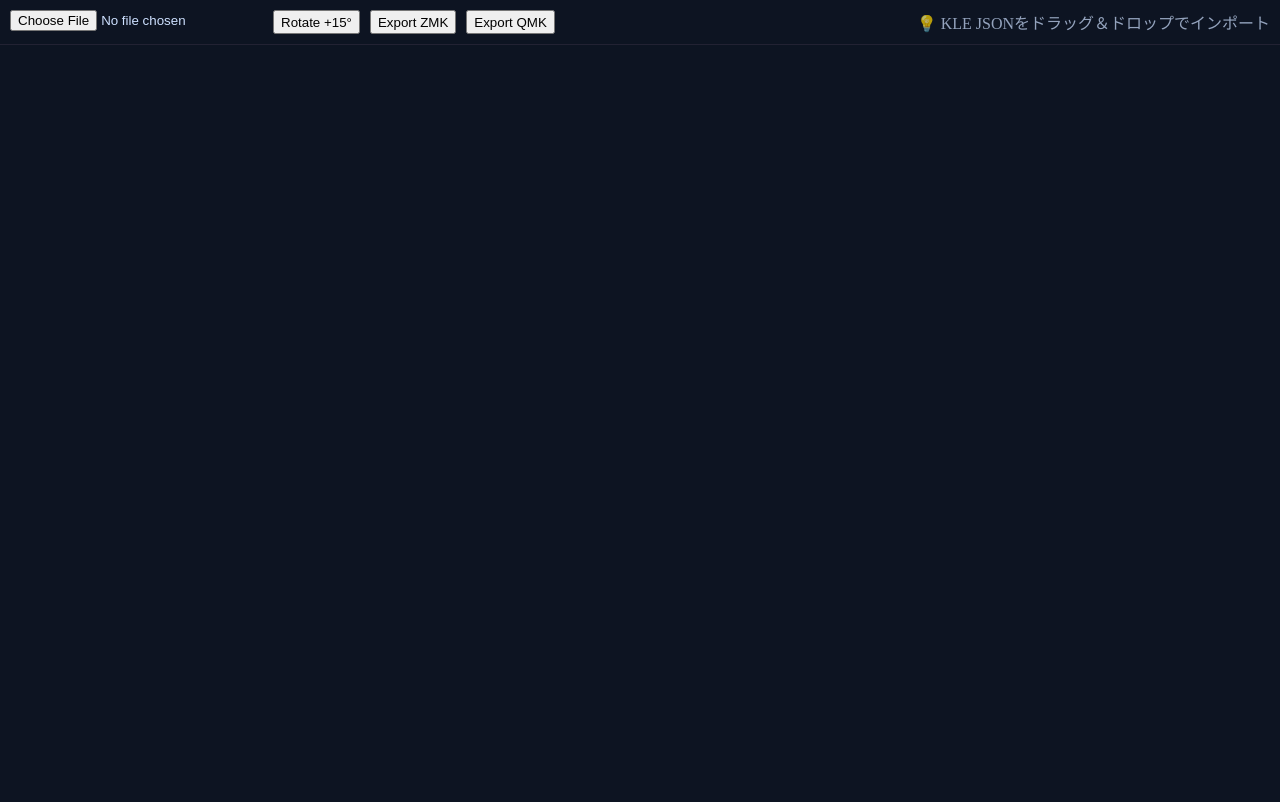
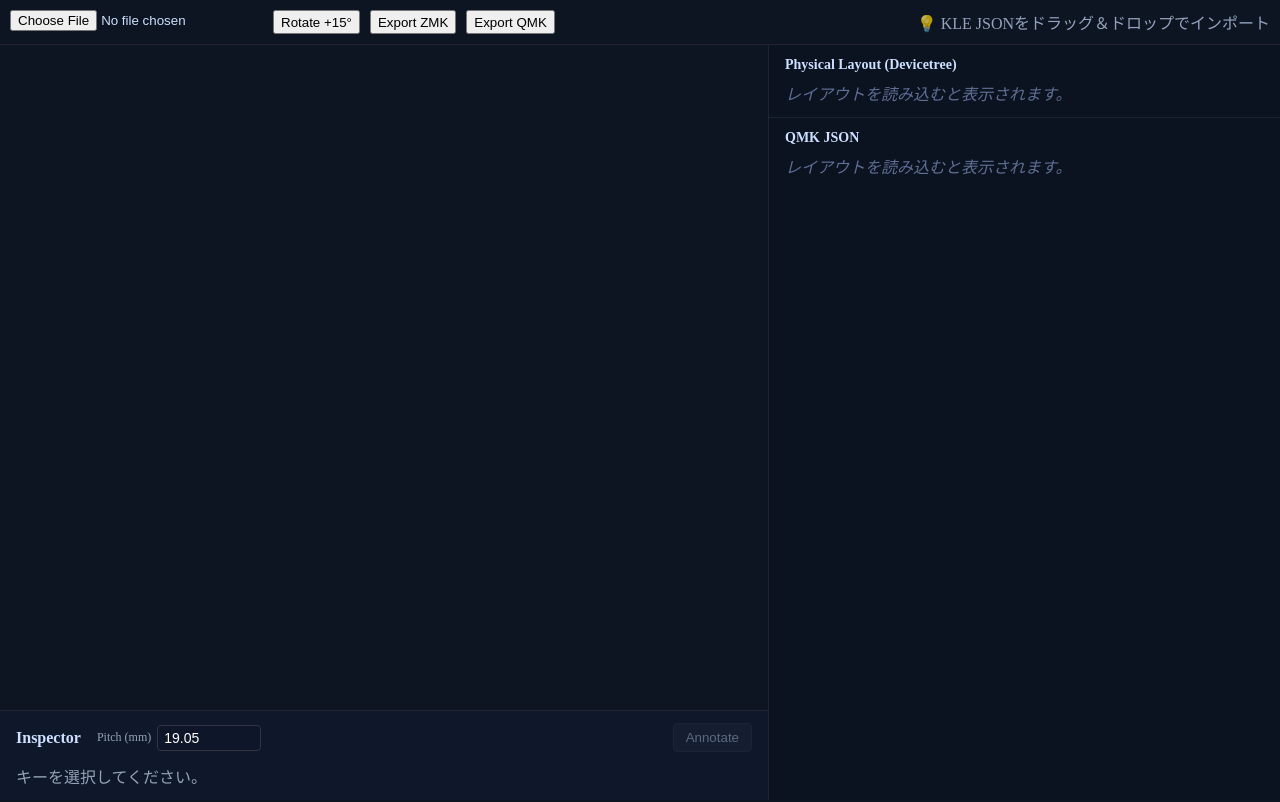
Before and after one commit to te9no/kle_modern, a React (Vite) app: page / in a window 1280 px wide. Shown: the top 802 px of the page. Built offline with nearby package versions, Linux system fonts and the light colour scheme.

Commit message:
右ペイン

```diff
--- a/src/App.tsx
+++ b/src/App.tsx
@@ -1,13 +1,33 @@
-import React from 'react';
-import { CanvasEditor } from './components/CanvasEditor';
-import { Toolbar } from './components/Toolbar';
+import React from "react";
+import { CanvasEditor } from "./components/CanvasEditor";
+import { Toolbar } from "./components/Toolbar";
+import { ExportPreview } from "./components/ExportPreview";
 
 export default function App() {
   return (
-    <div style={{ background: '#0d1422', color: '#cde0ff', height: '100vh', display: 'flex', flexDirection: 'column' }}>
+    <div
+      style={{
+        background: "#0d1422",
+        color: "#cde0ff",
+        height: "100vh",
+        display: "flex",
+        flexDirection: "column",
+      }}
+    >
       <Toolbar />
-      <div style={{ flex: 1 }}>
-        <CanvasEditor />
+      <div
+        style={{
+          flex: 1,
+          display: "flex",
+          minHeight: 0,
+        }}
+      >
+        <div style={{ flex: "1 1 60%", minWidth: 0 }}>
+          <CanvasEditor />
+        </div>
+        <div style={{ flex: "0 0 40%", minWidth: 280, maxWidth: 520 }}>
+          <ExportPreview />
+        </div>
       </div>
     </div>
   );
--- a/src/components/CanvasEditor.tsx
+++ b/src/components/CanvasEditor.tsx
@@ -1,10 +1,10 @@
 import React, { useEffect, useMemo, useRef, useState } from "react";
 import { Stage, Layer, Group, Rect, Text } from "react-konva";
 import type { KonvaEventObject } from "konva/lib/Node";
-import { useLayoutStore } from "../store/layoutStore";
+import { useLayoutStore, DEFAULT_PITCH_MM } from "../store/layoutStore";
 import type { KLEKey } from "../store/layoutStore";
 
-const UNIT = 60;
+const BASE_UNIT_PX = 60;
 const INITIAL_SCALE = 0.6;
 const STAGE_WIDTH = 2000;
 const STAGE_HEIGHT = 1200;
@@ -20,7 +20,7 @@ interface Bounds {
   offsetY: number;
 }
 
-const computeBounds = (keys: ReturnType<typeof useLayoutStore>["keys"]): Bounds => {
+const computeBounds = (keys: KLEKey[], unitPx: number): Bounds => {
   if (keys.length === 0) {
     return {
       width: STAGE_WIDTH,
@@ -34,13 +34,13 @@ const computeBounds = (keys: ReturnType<typeof useLayoutStore>["keys"]): Bounds
   const ys: number[] = [];
 
   for (const key of keys) {
-    const baseX = key.x * UNIT;
-    const baseY = key.y * UNIT;
-    const width = key.w * UNIT;
-    const height = key.h * UNIT;
+    const baseX = key.x * unitPx;
+    const baseY = key.y * unitPx;
+    const width = key.w * unitPx;
+    const height = key.h * unitPx;
 
-    const originX = key.rotationCenter.x * UNIT;
-    const originY = key.rotationCenter.y * UNIT;
+    const originX = key.rotationCenter.x * unitPx;
+    const originY = key.rotationCenter.y * unitPx;
     const angle = (key.rotationAngle * Math.PI) / 180;
 
     const corners = [
@@ -96,13 +96,13 @@ const createLabelArray = (key?: Partial<KLEKey>): string[] => {
 
 const deg2rad = (deg: number) => (deg * Math.PI) / 180;
 
-const getCornerPointsPx = (key: KLEKey): Point[] => {
-  const centerX = key.rotationCenter.x * UNIT;
-  const centerY = key.rotationCenter.y * UNIT;
-  const baseX = key.x * UNIT;
-  const baseY = key.y * UNIT;
-  const width = key.w * UNIT;
-  const height = key.h * UNIT;
+const getCornerPointsPx = (key: KLEKey, unitPx: number): Point[] => {
+  const centerX = key.rotationCenter.x * unitPx;
+  const centerY = key.rotationCenter.y * unitPx;
+  const baseX = key.x * unitPx;
+  const baseY = key.y * unitPx;
+  const width = key.w * unitPx;
+  const height = key.h * unitPx;
   const rad = deg2rad(key.rotationAngle);
   const sin = Math.sin(rad);
   const cos = Math.cos(rad);
@@ -124,13 +124,13 @@ const getCornerPointsPx = (key: KLEKey): Point[] => {
   });
 };
 
-const computeSnapOffset = (movingKey: KLEKey, allKeys: KLEKey[]): Point | null => {
-  const movingCorners = getCornerPointsPx(movingKey);
+const computeSnapOffset = (movingKey: KLEKey, allKeys: KLEKey[], unitPx: number): Point | null => {
+  const movingCorners = getCornerPointsPx(movingKey, unitPx);
   let best: { dx: number; dy: number; distance: number } | null = null;
 
   for (const other of allKeys) {
     if (other.id === movingKey.id) continue;
-    const otherCorners = getCornerPointsPx(other);
+    const otherCorners = getCornerPointsPx(other, unitPx);
     for (const movingCorner of movingCorners) {
       for (const targetCorner of otherCorners) {
         const dx = targetCorner.x - movingCorner.x;
@@ -195,6 +195,8 @@ export const CanvasEditor: React.FC = () => {
     clearSelection,
     nudgeSelected,
     selectKey,
+    unitPitch,
+    setUnitPitch,
   } = useLayoutStore();
 
   const stageRef = useRef<any>(null);
@@ -210,7 +212,9 @@ export const CanvasEditor: React.FC = () => {
   const [annotationStart, setAnnotationStart] = useState(1);
   const [annotationDigits, setAnnotationDigits] = useState(2);
 
-  const bounds = useMemo(() => computeBounds(keys), [keys]);
+  const unitPx = useMemo(() => (BASE_UNIT_PX * unitPitch) / DEFAULT_PITCH_MM, [unitPitch]);
+
+  const bounds = useMemo(() => computeBounds(keys as KLEKey[], unitPx), [keys, unitPx]);
   const activeKey = useMemo(() => {
     if (selectedKeys.length === 0) return null;
     return keys.find((k) => k.id === selectedKeys[0]) ?? null;
@@ -310,6 +314,12 @@ export const CanvasEditor: React.FC = () => {
     fontSize: 14,
   };
 
+  const compactInputStyle: React.CSSProperties = {
+    ...inputStyle,
+    width: 90,
+    padding: "4px 6px",
+  };
+
   const labelWrapperStyle: React.CSSProperties = {
     display: "flex",
     flexDirection: "column",
@@ -396,6 +406,14 @@ export const CanvasEditor: React.FC = () => {
     selectKey(nextKey.id);
   };
 
+  const handlePitchChange = (event: React.ChangeEvent<HTMLInputElement>) => {
+    const value = parseFloat(event.target.value);
+    if (Number.isNaN(value) || value <= 0) {
+      return;
+    }
+    setUnitPitch(value);
+  };
+
   const handleDragMove = (evt: KonvaEventObject<DragEvent>, keyId: string) => {
     const node = evt.target;
     const state = useLayoutStore.getState();
@@ -404,8 +422,8 @@ export const CanvasEditor: React.FC = () => {
 
     let centerX = node.x();
     let centerY = node.y();
-    let centerUnitsX = centerX / UNIT;
-    let centerUnitsY = centerY / UNIT;
+    let centerUnitsX = centerX / unitPx;
+    let centerUnitsY = centerY / unitPx;
 
     const deltaX = centerUnitsX - current.rotationCenter.x;
     const deltaY = centerUnitsY - current.rotationCenter.y;
@@ -419,13 +437,13 @@ export const CanvasEditor: React.FC = () => {
       rotationCenter: { x: centerUnitsX, y: centerUnitsY },
     };
 
-    const snapOffset = computeSnapOffset(draftKey, state.keys);
+    const snapOffset = computeSnapOffset(draftKey, state.keys as KLEKey[], unitPx);
     if (snapOffset) {
       centerX += snapOffset.x;
       centerY += snapOffset.y;
       node.position({ x: centerX, y: centerY });
-      centerUnitsX = centerX / UNIT;
-      centerUnitsY = centerY / UNIT;
+      centerUnitsX = centerX / unitPx;
+      centerUnitsY = centerY / unitPx;
 
       const snapDeltaX = centerUnitsX - current.rotationCenter.x;
       const snapDeltaY = centerUnitsY - current.rotationCenter.y;
@@ -499,9 +517,7 @@ export const CanvasEditor: React.FC = () => {
 
   const applyAnnotation = () => {
     if (selectedKeyObjects.length === 0) return;
-    const sorted = [...selectedKeyObjects].sort(
-      (a, b) => a.y - b.y || a.x - b.x
-    );
+    const sorted = [...selectedKeyObjects].sort((a, b) => a.x - b.x || a.y - b.y);
     sorted.forEach((key, index) => {
       const labelValue = `${annotationPrefix}${String(annotationStart + index).padStart(annotationDigits, "0")}`;
       const labels = createLabelArray(key);
@@ -541,18 +557,18 @@ export const CanvasEditor: React.FC = () => {
           <Layer x={bounds.offsetX} y={bounds.offsetY}>
             {keys.map((key) => {
               const isSelected = selectedKeys.includes(key.id);
-              const groupX = key.rotationCenter.x * UNIT;
-              const groupY = key.rotationCenter.y * UNIT;
-              const rectX = (key.x - key.rotationCenter.x) * UNIT;
-              const rectY = (key.y - key.rotationCenter.y) * UNIT;
+              const groupX = key.rotationCenter.x * unitPx;
+              const groupY = key.rotationCenter.y * unitPx;
+              const rectX = (key.x - key.rotationCenter.x) * unitPx;
+              const rectY = (key.y - key.rotationCenter.y) * unitPx;
               const legends = createLabelArray(key);
               const padding = 6;
-              const textWidth = key.w * UNIT - padding * 2;
+              const textWidth = key.w * unitPx - padding * 2;
               const fontSize = 14;
               const verticalPositions = [
                 rectY + padding,
-                rectY + key.h * UNIT / 2 - fontSize / 2,
-                rectY + key.h * UNIT - padding - fontSize,
+                rectY + (key.h * unitPx) / 2 - fontSize / 2,
+                rectY + key.h * unitPx - padding - fontSize,
               ];
               const alignments: ("left" | "center" | "right")[] = ["left", "center", "right"];
 
@@ -585,8 +601,8 @@ export const CanvasEditor: React.FC = () => {
                   <Rect
                     x={rectX}
                     y={rectY}
-                    width={key.w * UNIT}
-                    height={key.h * UNIT}
+                    width={key.w * unitPx}
+                    height={key.h * unitPx}
                     cornerRadius={4}
                     fill={isSelected ? "#345a9a" : "#1e2a4a"}
                     stroke={isSelected ? "#9cf" : "#666"}
@@ -628,8 +644,27 @@ export const CanvasEditor: React.FC = () => {
           padding: "12px 16px",
         }}
       >
-        <div style={{ display: "flex", alignItems: "center", marginBottom: 12 }}>
+        <div style={{ display: "flex", alignItems: "center", marginBottom: 12, gap: 16 }}>
           <strong style={{ color: "#cde0ff" }}>Inspector</strong>
+          <label
+            style={{
+              color: "#94a3b8",
+              fontSize: 12,
+              display: "flex",
+              alignItems: "center",
+              gap: 6,
+            }}
+          >
+            Pitch (mm)
+            <input
+              type="number"
+              step="0.1"
+              min="10"
+              value={unitPitch}
+              onChange={handlePitchChange}
+              style={compactInputStyle}
+            />
+          </label>
           <div style={{ marginLeft: "auto", display: "flex", gap: 8 }}>
             <button
               type="button"
--- /dev/null
+++ b/src/components/ExportPreview.tsx
@@ -0,0 +1,74 @@
+import React, { useMemo } from "react";
+import { useLayoutStore } from "../store/layoutStore";
+import { exportZMK, exportQMK } from "../utils/exportZMK";
+
+const panelStyle: React.CSSProperties = {
+  display: "flex",
+  flexDirection: "column",
+  background: "#0b1220",
+  borderLeft: "1px solid #223",
+  height: "100%",
+};
+
+const sectionStyle: React.CSSProperties = {
+  padding: "12px 16px",
+  borderBottom: "1px solid #1a2236",
+  display: "flex",
+  flexDirection: "column",
+  gap: 8,
+};
+
+const headingStyle: React.CSSProperties = {
+  margin: 0,
+  fontSize: 14,
+  color: "#cde0ff",
+};
+
+const preStyle: React.CSSProperties = {
+  background: "#111a2e",
+  border: "1px solid #1f2a3f",
+  borderRadius: 6,
+  padding: 12,
+  whiteSpace: "pre-wrap",
+  fontFamily: "monospace",
+  fontSize: 12,
+  color: "#e2ecff",
+  minHeight: 160,
+  overflow: "auto",
+};
+
+const placeholderStyle: React.CSSProperties = {
+  color: "#5f6f94",
+  fontStyle: "italic",
+};
+
+export const ExportPreview: React.FC = () => {
+  const { keys, unitPitch } = useLayoutStore();
+
+  const { zmk, qmk } = useMemo(() => {
+    if (!keys.length) {
+      return { zmk: "", qmk: "" };
+    }
+    try {
+      return {
+        zmk: exportZMK(keys, unitPitch),
+        qmk: JSON.stringify(exportQMK(keys), null, 2),
+      };
+    } catch {
+      return { zmk: "Failed to generate output.", qmk: "Failed to generate output." };
+    }
+  }, [keys, unitPitch]);
+
+  return (
+    <div style={panelStyle}>
+      <div style={sectionStyle}>
+        <h3 style={headingStyle}>Physical Layout (Devicetree)</h3>
+        {zmk ? <pre style={preStyle}>{zmk}</pre> : <span style={placeholderStyle}>レイアウトを読み込むと表示されます。</span>}
+      </div>
+      <div style={{ ...sectionStyle, flex: 1, borderBottom: "none", overflow: "hidden" }}>
+        <h3 style={headingStyle}>QMK JSON</h3>
+        {qmk ? <pre style={{ ...preStyle, flex: 1 }}>{qmk}</pre> : <span style={placeholderStyle}>レイアウトを読み込むと表示されます。</span>}
+      </div>
+    </div>
+  );
+};
--- a/src/components/Toolbar.tsx
+++ b/src/components/Toolbar.tsx
@@ -4,7 +4,7 @@ import{importKLE}from'../utils/importKLE';
 import{exportZMK,exportQMK}from'../utils/exportZMK';
 
 export const Toolbar:React.FC=()=>{
-  const{setKeys,rotateSelected,keys}=useLayoutStore();
+  const{setKeys,rotateSelected,keys,unitPitch}=useLayoutStore();
   const importFile=(f:File)=>{const r=new FileReader();r.onload=()=>{try{setKeys(importKLE(JSON.parse(r.result as string)));}catch{alert('Invalid KLE JSON');}};r.readAsText(f);};
   const onImport=(e:React.ChangeEvent<HTMLInputElement>)=>{if(e.target.files?.[0])importFile(e.target.files[0]);};
   const onDrop=useCallback((e:React.DragEvent<HTMLDivElement>)=>{e.preventDefault();if(e.dataTransfer.files?.[0])importFile(e.dataTransfer.files[0]);},[]);
@@ -12,7 +12,7 @@ export const Toolbar:React.FC=()=>{
   return(<div style={{display:'flex',gap:10,padding:10,borderBottom:'1px solid #223'}} onDragOver={e=>e.preventDefault()} onDrop={onDrop}>
     <input type="file" accept=".json" onChange={onImport}/>
     <button onClick={()=>rotateSelected(15)}>Rotate +15°</button>
-    <button onClick={()=>download('layout.keymap',exportZMK(keys),'text/plain')}>Export ZMK</button>
+    <button onClick={()=>download('layout.keymap',exportZMK(keys,unitPitch),'text/plain')}>Export ZMK</button>
     <button onClick={()=>download('layout_qmk.json',JSON.stringify(exportQMK(keys),null,2),'application/json')}>Export QMK</button>
     <span style={{marginLeft:'auto',opacity:0.7}}>💡 KLE JSONをドラッグ＆ドロップでインポート</span>
   </div>);
--- a/src/store/layoutStore.ts
+++ b/src/store/layoutStore.ts
@@ -1,4 +1,7 @@
 import { create } from 'zustand';
+
+export const DEFAULT_PITCH_MM = 19.05;
+
 export interface KLEKey { id:string;x:number;y:number;w:number;h:number;rotationCenter:{x:number;y:number};rotationAngle:number;labels:string[];label?:string;binding?:string; }
 
 const ensureLabels = (key: KLEKey): KLEKey => {
@@ -25,11 +28,14 @@ interface LayoutState {
   clearSelection: () => void;
   nudgeSelected: (dx: number, dy: number) => void;
   selectKey: (id: string) => void;
+  unitPitch: number;
+  setUnitPitch: (pitch: number) => void;
 }
 
 export const useLayoutStore = create<LayoutState>((set) => ({
   keys: [],
   selectedKeys: [],
+  unitPitch: DEFAULT_PITCH_MM,
   setKeys: (keys) => set({ keys: keys.map(ensureLabels), selectedKeys: [] }),
   updateKey: (id, patch) =>
     set((s) => ({
@@ -63,8 +69,12 @@ export const useLayoutStore = create<LayoutState>((set) => ({
                 y: k.rotationCenter.y + dy,
               },
             }
-          : k
+        : k
       ),
     })),
   selectKey: (id) => set({ selectedKeys: [id] }),
+  setUnitPitch: (pitch) =>
+    set({
+      unitPitch: Number.isFinite(pitch) && pitch > 0 ? pitch : DEFAULT_PITCH_MM,
+    }),
 }));
--- a/src/utils/exportZMK.ts
+++ b/src/utils/exportZMK.ts
@@ -1,6 +1,5 @@
 import type { KLEKey } from "./importKLE";
-
-const scale = (value: number) => Math.round(value * 100);
+import { DEFAULT_PITCH_MM } from "../store/layoutStore";
 
 const padPositive = (value: number, width: number) => {
   const str = value.toString();
@@ -10,8 +9,8 @@ const padPositive = (value: number, width: number) => {
   return `${" ".repeat(width - str.length)}${str}`;
 };
 
-const formatField = (value: number, width: number) => {
-  const scaled = scale(value);
+const formatDimension = (value: number, pitchRatio: number, width: number) => {
+  const scaled = Math.round(value * 100 * pitchRatio);
   if (scaled < 0) {
     const formatted = `(-${Math.abs(scaled)})`;
     return formatted.padStart(Math.max(width, formatted.length), " ");
@@ -19,15 +18,25 @@ const formatField = (value: number, width: number) => {
   return padPositive(scaled, width);
 };
 
-export function exportZMK(keys: KLEKey[]): string {
+const formatAngle = (value: number, width: number) => {
+  const scaled = Math.round(value * 100);
+  if (scaled < 0) {
+    const formatted = `(-${Math.abs(scaled)})`;
+    return formatted.padStart(Math.max(width, formatted.length), " ");
+  }
+  return padPositive(scaled, width);
+};
+
+export function exportZMK(keys: KLEKey[], pitchMm: number = DEFAULT_PITCH_MM): string {
+  const pitchRatio = pitchMm / DEFAULT_PITCH_MM;
   const keyLines = keys.map((k) => {
-    const w = formatField(k.w, 3);
-    const h = formatField(k.h, 3);
-    const x = formatField(k.x, 4);
-    const y = formatField(k.y, 4);
-    const rot = formatField(k.rotationAngle, 7);
-    const rx = formatField(k.rotationCenter.x, 5);
-    const ry = formatField(k.rotationCenter.y, 5);
+    const w = formatDimension(k.w, pitchRatio, 3);
+    const h = formatDimension(k.h, pitchRatio, 3);
+    const x = formatDimension(k.x, pitchRatio, 4);
+    const y = formatDimension(k.y, pitchRatio, 4);
+    const rot = formatAngle(k.rotationAngle, 7);
+    const rx = formatDimension(k.rotationCenter.x, pitchRatio, 5);
+    const ry = formatDimension(k.rotationCenter.y, pitchRatio, 5);
     return `<&key_physical_attrs ${w} ${h} ${x} ${y} ${rot} ${rx} ${ry}>`;
   });
 
```
Also changed, not shown: 1 other file (tests, documents, lock files or other folders).
